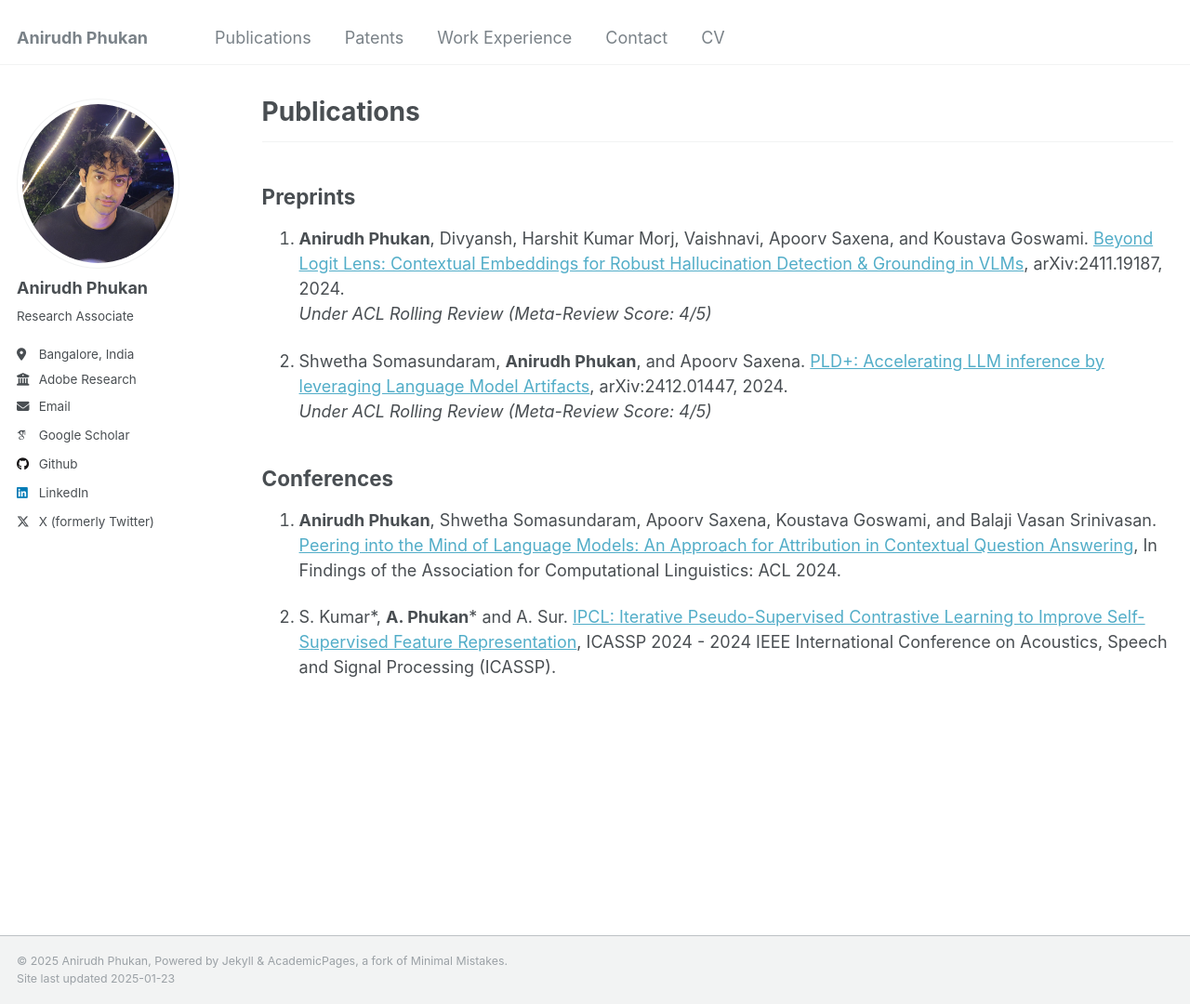
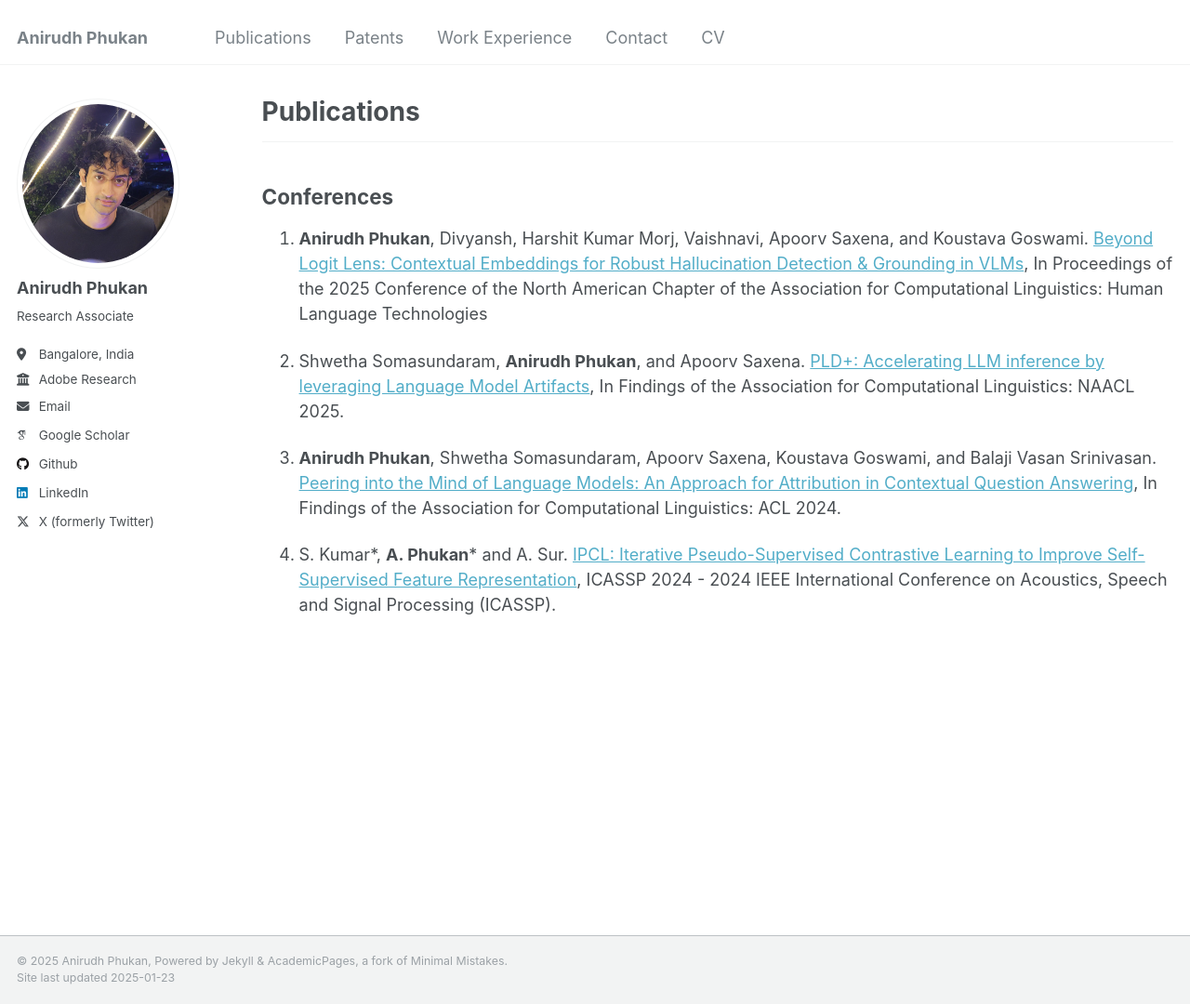
Before and after one commit to Anirudh-Phukan/Anirudh-Phukan.github.io, a Jekyll site: the page built from _pages/publications.md, in a window 1280 px wide and 1080 px high. Shown: the whole window at 93% size. Built offline with Jekyll 4.4.1, drawn with Linux system fonts in a browser that asks for light colours; some web fonts are replaced.

Commit message:
Update publications.md

```diff
--- a/_pages/publications.md
+++ b/_pages/publications.md
@@ -6,18 +6,14 @@ author_profile: true
 ---
 
 ---
-## Preprints
-1. **Anirudh Phukan**, Divyansh, Harshit Kumar Morj, Vaishnavi, Apoorv Saxena, and Koustava Goswami. [Beyond Logit Lens: Contextual Embeddings for Robust Hallucination Detection & Grounding in VLMs](https://arxiv.org/abs/2411.19187), arXiv:2411.19187, 2024.
-*Under ACL Rolling Review (Meta-Review Score: 4/5)*
+## Conferences
+1. **Anirudh Phukan**, Divyansh, Harshit Kumar Morj, Vaishnavi, Apoorv Saxena, and Koustava Goswami. [Beyond Logit Lens: Contextual Embeddings for Robust Hallucination Detection & Grounding in VLMs](https://arxiv.org/abs/2411.19187), In Proceedings of the 2025 Conference of the North American Chapter of the Association for Computational Linguistics: Human Language Technologies
 
-2. Shwetha Somasundaram, **Anirudh Phukan**, and Apoorv Saxena. [PLD+: Accelerating LLM inference by leveraging Language Model Artifacts](https://arxiv.org/abs/2412.01447), arXiv:2412.01447, 2024.
-*Under ACL Rolling Review (Meta-Review Score: 4/5)*
+2. Shwetha Somasundaram, **Anirudh Phukan**, and Apoorv Saxena. [PLD+: Accelerating LLM inference by leveraging Language Model Artifacts](https://arxiv.org/abs/2412.01447), In Findings of the Association for Computational Linguistics: NAACL 2025.
 
-
-## Conferences
-1. **Anirudh Phukan**, Shwetha Somasundaram, Apoorv Saxena, Koustava Goswami, and Balaji Vasan Srinivasan. [Peering into the Mind of Language Models: An Approach for Attribution in Contextual
+3. **Anirudh Phukan**, Shwetha Somasundaram, Apoorv Saxena, Koustava Goswami, and Balaji Vasan Srinivasan. [Peering into the Mind of Language Models: An Approach for Attribution in Contextual
 Question Answering](https://aclanthology.org/2024.findings-acl.682/), In Findings of the Association for Computational Linguistics: ACL 2024.
 
-2. S. Kumar\*, **A. Phukan**\* and A. Sur. [IPCL: Iterative Pseudo-Supervised Contrastive Learning to
+4. S. Kumar\*, **A. Phukan**\* and A. Sur. [IPCL: Iterative Pseudo-Supervised Contrastive Learning to
 Improve Self-Supervised Feature Representation](https://ieeexplore.ieee.org/abstract/document/10447607), ICASSP 2024 - 2024 IEEE International Conference
 on Acoustics, Speech and Signal Processing (ICASSP).
```
